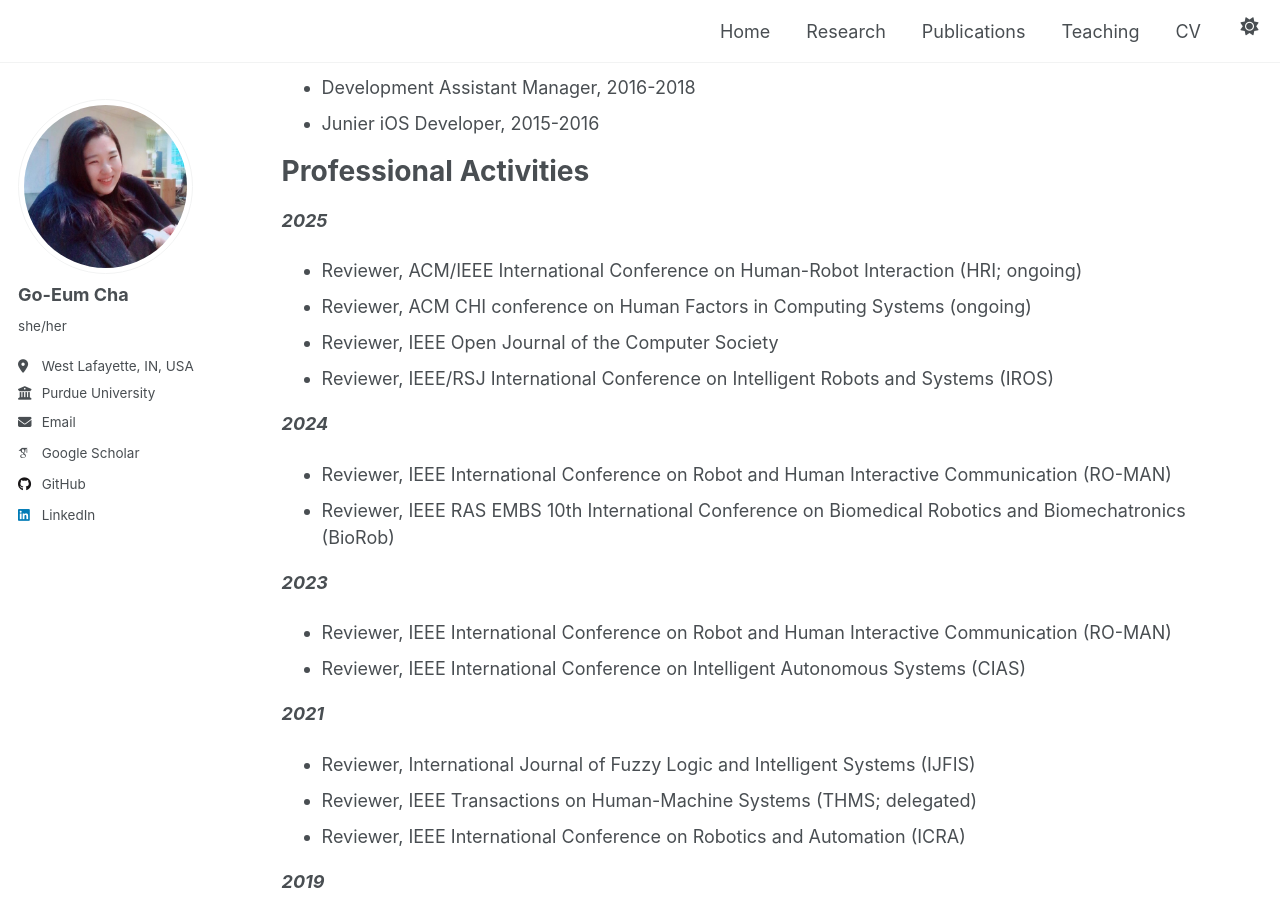
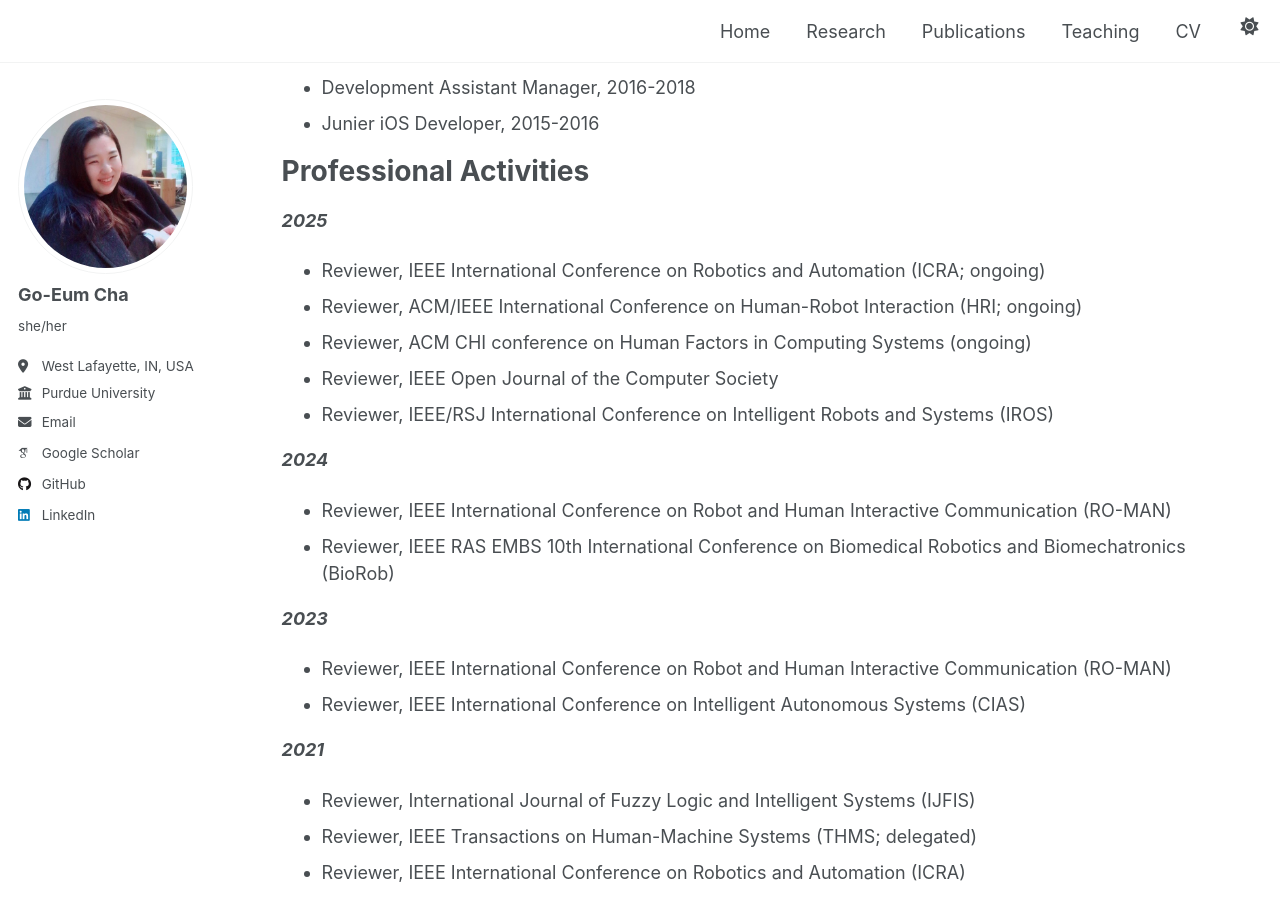
Before and after one commit to chagom/chagom.github.io, a Jekyll site: the page built from _pages/cv.md, in a window 1280 px wide and 900 px high, scrolled down 488 px. Built offline with Jekyll 4.4.1, drawn with Linux system fonts in a browser that asks for light colours; some web fonts are replaced.

Commit message:
icra review

```diff
--- a/_pages/cv.md
+++ b/_pages/cv.md
@@ -30,6 +30,7 @@ Selected Work Experience
 Professional Activities
 ======
 ***2025***
+- Reviewer, IEEE International Conference on Robotics and Automation (ICRA; ongoing)
 - Reviewer, ACM/IEEE International Conference on Human-Robot Interaction (HRI; ongoing)
 - Reviewer, ACM CHI conference on Human Factors in Computing Systems (ongoing)
 - Reviewer, IEEE Open Journal of the Computer Society
```
